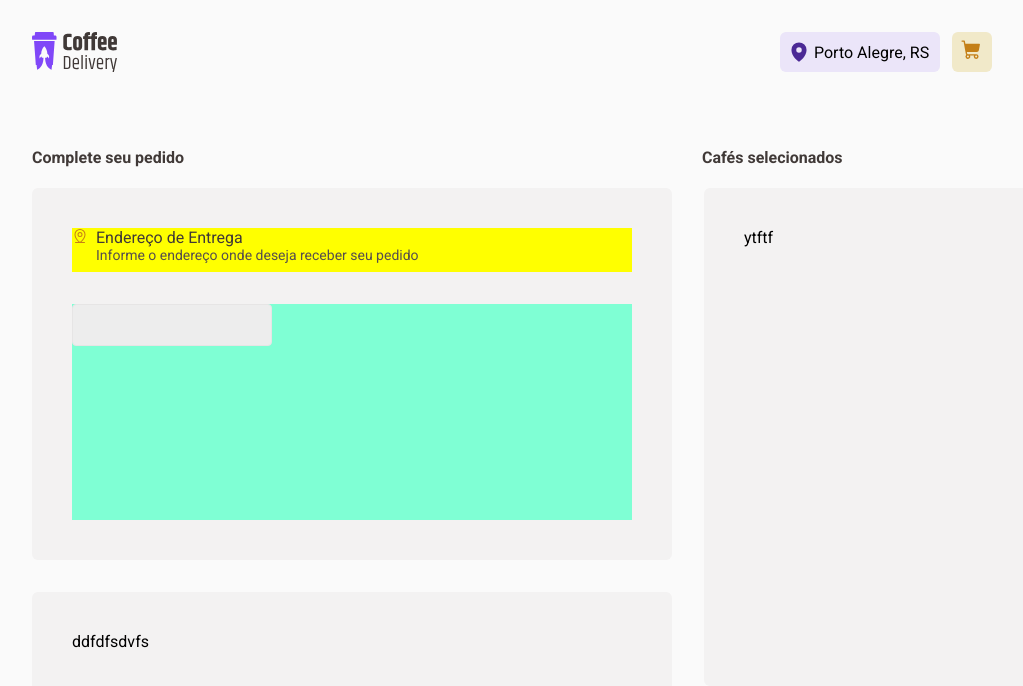
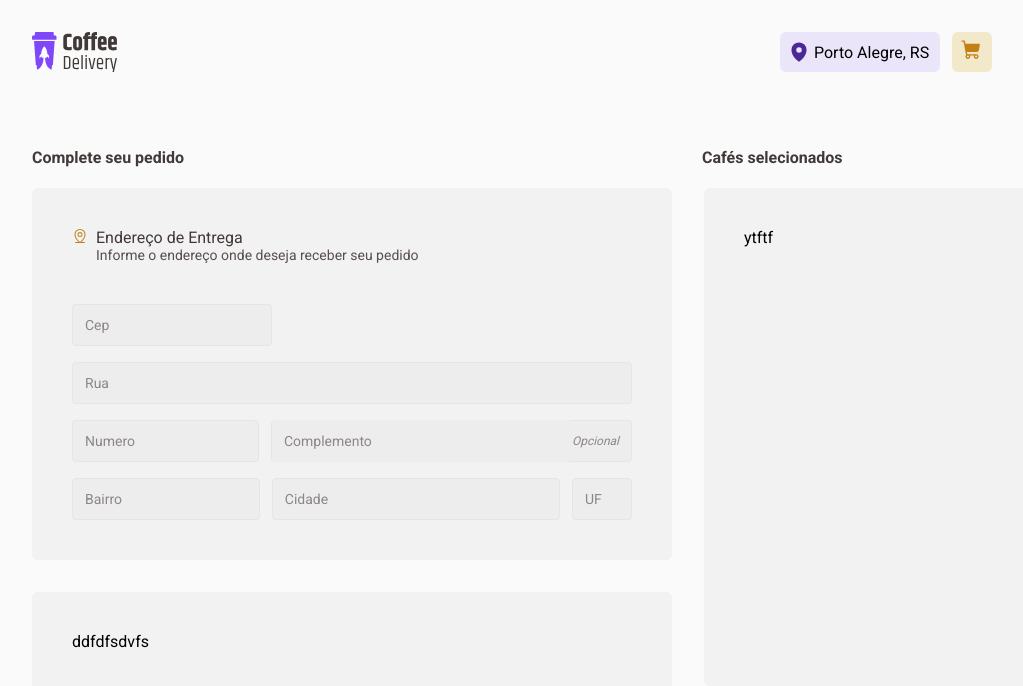
Before and after one commit to gustavobreack3257/coffe_delivery_react, a React (Vite) app: page /Payment in a window 1280 px wide. Shown: the top 686 px of the page, without its empty margins (128-1151 px from the left). Built offline with nearby package versions, Linux system fonts and the light colour scheme.

Commit message:
feat: finish FormAddress component

```diff
--- a/src/screens/Payment/components/FormAddress/index.tsx
+++ b/src/screens/Payment/components/FormAddress/index.tsx
@@ -15,7 +15,24 @@ export function FormAddress() {
       </S.LocationContainer>
 
       <S.FormDataInputContainer>
-        <S.CepDataInput />
+        <S.CepDataInput placeholder="Cep" />
+        <S.StreetDataInput placeholder="Rua" />
+
+        <S.NumberDataInputAndComplementContainer>
+          <S.NumberDataInput placeholder="Numero" />
+
+          <S.Alternative>
+            <S.ComplementDataInput placeholder="Complemento" />
+
+            <p>Opcional</p>
+          </S.Alternative>
+        </S.NumberDataInputAndComplementContainer>
+
+        <S.NeighborhoodContainer>
+          <S.NeighborhoodDataInput placeholder="Bairro" />
+          <S.CityDataInput placeholder="Cidade" />
+          <S.UFDataInput placeholder="UF" />
+        </S.NeighborhoodContainer>
       </S.FormDataInputContainer>
     </S.FormAddressContainer>
   )
--- a/src/screens/Payment/components/FormAddress/styles.ts
+++ b/src/screens/Payment/components/FormAddress/styles.ts
@@ -21,8 +21,6 @@ export const LocationContainer = styled.header`
   display: flex;
   flex-direction: row;
   gap: 0.5rem;
-
-  background-color: yellow;
 `
 
 export const FormHeaderText = styled.header`
@@ -62,24 +60,103 @@ export const FormDataInputContainer = styled.main`
 
   display: flex;
   flex-direction: column;
-  gap: 1rem 0.75rem;
-
-  background-color: aquamarine;
+  gap: 1rem 0;
 `
 
 export const BaseInputData = styled.input`
+  height: 2.625rem;
+
   border-radius: 0.25rem;
   padding: 0.75rem;
   ${({ theme }) => css`
     font-family: ${theme.FONT_FAMILY.ROBOTO};
     font-size: ${theme.FONT_SIZE.TEXT_S}px;
     font-weight: ${theme.FONT_WEIGHT.REGULAR};
+    color: ${theme['base-text']};
+
     border: 1px solid ${theme['base-button']};
+    background-color: ${theme['base-input']};
 
-    background-color: ${theme['base-input']};
+    &:focus {
+      box-shadow: none;
+      border-color: ${(props) => props.theme['yellow-dark']};
+    }
+    &::placeholder {
+      color: ${(props) => props.theme['base-label']};
+    }
   `}
 `
 export const CepDataInput = styled(BaseInputData)`
-  height: 2.625rem;
   width: 12.5rem;
 `
+export const StreetDataInput = styled(BaseInputData)`
+  width: 35rem;
+`
+
+export const NumberDataInputAndComplementContainer = styled.div`
+  height: 2.625rem;
+
+  display: flex;
+  flex: 1;
+  flex-direction: row;
+`
+export const NumberDataInput = styled(BaseInputData)`
+  width: 12.5rem;
+
+  margin-right: 0.75rem;
+`
+
+export const Alternative = styled.div`
+  height: 2.625rem;
+
+  display: flex;
+  flex-direction: row;
+  flex: 1;
+  justify-content: space-between;
+  align-items: center;
+
+  padding-right: 0.75rem;
+  border-radius: 0.25rem;
+
+  ${({ theme }) => css`
+    border: 1px solid ${theme['base-button']};
+    background-color: ${theme['base-input']};
+  `}
+
+  p {
+    font-style: italic;
+    ${({ theme }) => css`
+      font-family: ${theme.FONT_FAMILY.ROBOTO};
+      font-weight: ${theme.FONT_WEIGHT.REGULAR};
+      font-size: ${theme.FONT_SIZE.TEXT_XS}px;
+
+      color: ${theme['base-label']};
+    `}
+  }
+`
+
+export const ComplementDataInput = styled(BaseInputData)`
+  width: 300px;
+
+  border: 0;
+`
+
+export const NeighborhoodContainer = styled.div`
+  height: 2.625rem;
+
+  display: flex;
+  flex: 1;
+  flex-direction: row;
+  gap: 0.75rem;
+`
+
+export const NeighborhoodDataInput = styled(BaseInputData)`
+  width: 12.5rem;
+`
+export const CityDataInput = styled(BaseInputData)`
+  width: 19.25rem;
+`
+
+export const UFDataInput = styled(BaseInputData)`
+  width: 3.75rem;
+`
```
